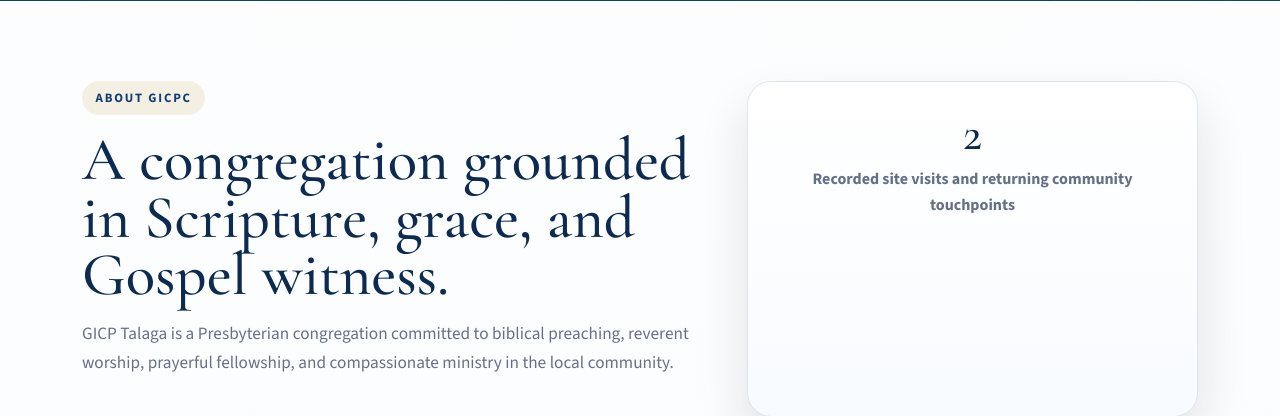
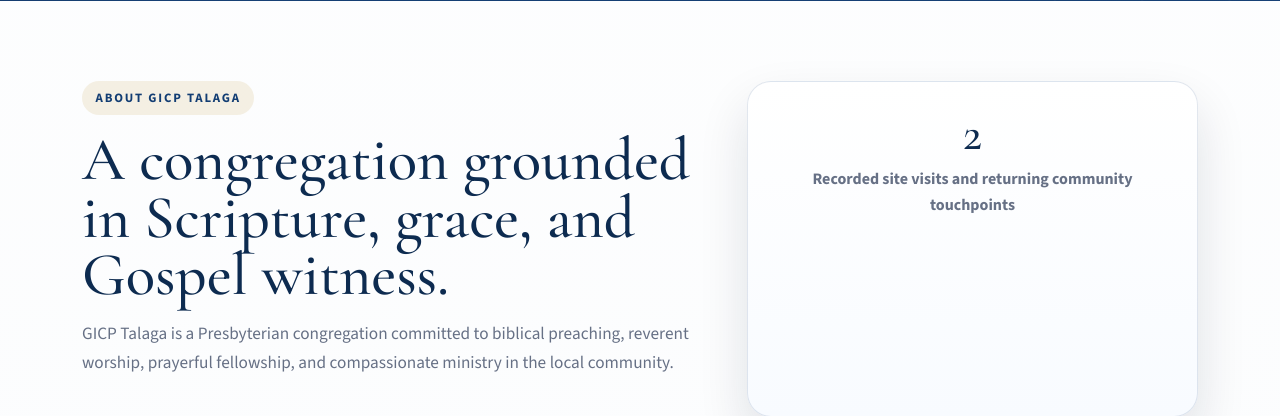
Before and after one commit to CalvinPangilinan13/gicpctalaga, a CodeIgniter app: page / in a window 1280 px wide. Shown: the part 1252-1668 px from the top of the page. Run offline with CodeIgniter, Linux system fonts and the light colour scheme; data comes from the database, SQL or seed files in the repository; some libraries are stand-ins or nearby versions.

Commit message:
home about

```diff
--- a/application/views/admin/auth/login.php
+++ b/application/views/admin/auth/login.php
@@ -3,7 +3,7 @@
 <head>
 	<meta charset="utf-8">
 	<meta name="viewport" content="width=device-width, initial-scale=1">
-	<title>Login | GICP Talaga CMS</title>
+	<title>Login | GICPC CMS</title>
 	<link rel="preconnect" href="https://fonts.googleapis.com">
 	<link rel="preconnect" href="https://fonts.gstatic.com" crossorigin>
 	<link href="https://fonts.googleapis.com/css2?family=Cormorant+Garamond:wght@500;600;700&family=Source+Sans+3:wght@400;600;700&display=swap" rel="stylesheet">
--- a/application/views/site/home.php
+++ b/application/views/site/home.php
@@ -61,7 +61,7 @@
 		<div class="row g-4 align-items-stretch">
 			<div class="col-lg-7">
 				<div class="section-heading">
-					<span class="eyebrow">About GICPC</span>
+					<span class="eyebrow">About <?php echo html_escape(!empty($church_profile->short_name) ? $church_profile->short_name : 'GICPC'); ?></span>
 					<h2 class="section-title">A congregation grounded in Scripture, grace, and Gospel witness.</h2>
 					<p class="section-lead"><?php echo html_escape($church_profile->brief_intro); ?></p>
 				</div>
```
